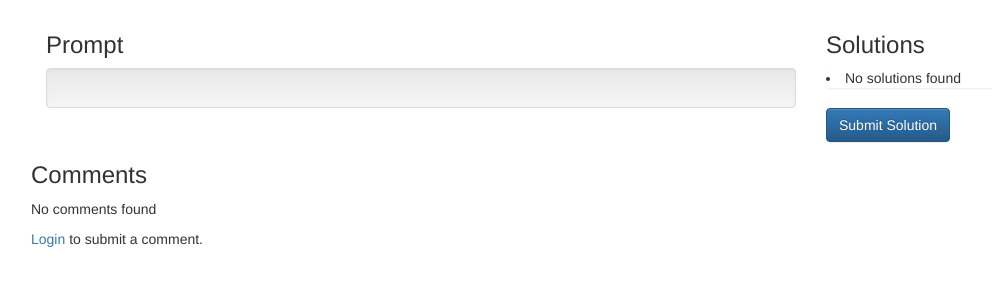
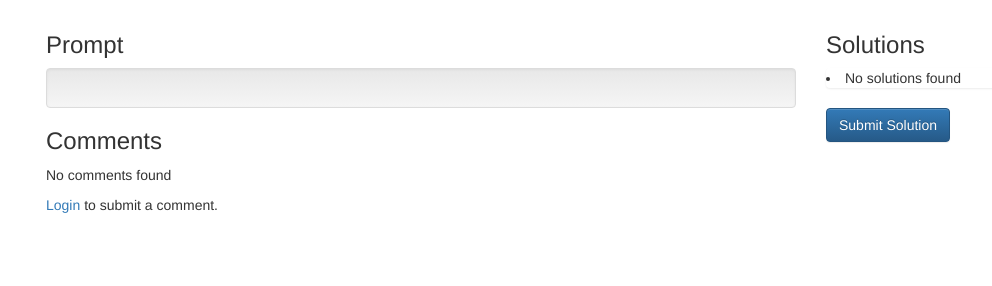
Before and after one commit to ebracho/chico-acm-programming-challenges-webapp, a Flask app: template templates/view-problem.html in a window 1280 px wide. Shown: the part 140-426 px from the top of the page, without its empty margins (24-1016 px from the left). Run offline with Flask 2, Linux system fonts and the light colour scheme; the template is opened without the code that fills it, so the values that code supplies are empty; some libraries are stand-ins or nearby versions.

Commit message:
modified view-problem page to fit more solutions

```diff
--- a/templates/view-problem.html
+++ b/templates/view-problem.html
@@ -41,35 +41,18 @@
 
 <div class="row">
 
+  <div class="col-md-8">
+
     <!-- prompt -->
-  <div class="col-md-8">
+    <div id="prompt">
       <h3>Prompt</h3>
       <div class="well">
         {{ problem.prompt | markdown(no_html=True) }}
       </div>
     </div>
 
-  <!-- solution list -->
-  <div class="col-md-4">
-    <h3>Solutions</h3>
-    <div class="list-group">
-      {% for solution in solutions %}
-      <a class="list-group-item" href="{{ url_for('view_solution', problem_id=problem.id, solution_id=solution.id) }}">
-        {{ solution.language }} | {{ solution.user_id }}
-      </a>
-      {% else %}
-      <li>No solutions found</li>
-      {% endfor %}
-    </div>
-    <a class="btn btn-primary" href="{{ url_for('create_solution', problem_id=problem.id) }}">Submit Solution</a>
-  </div>
-
-</div>
-
-<div class="row">
-
-  <div id="col-md-12">
-
+    <!-- comments -->
+    <div id="comments">
       <h3>Comments</h3>
       {% for comment in comments %}
 
@@ -115,24 +98,18 @@
       {% else %}
         <p>No comments found<p>
       {% endfor %}
-
     </div>
 
-</div>
-
-<div class="row">
+    <!-- comment form -->
+    <div id="comment-form">
 
       {% if 'logged_in_user' in session %}
-
-  <div class="col-md-8" id="comment-form">
 
       <!-- comment form -->
       <form action="{{ url_for('create_problem_comment', problem_id=problem.id) }}" method="post" >
         <div class="form-group{{ ' has-' + session['validation']['body']['level'] if 'validation' in session }}">
           <label for="body">Write a comment.</label>
-        <textarea class="form-control" name="body" id="body" rows="4" cols="50">
-{{ session['form_cache']['body'] if 'form_cache' in session }}
-        </textarea>
+          <textarea class="form-control" name="body" id="body" rows="4" cols="50">{{ session['form_cache']['body'] if 'form_cache' in session }}</textarea>
           <small class="form-text pull-right"><a data-toggle="collapse" href="#formatting-help">formatting help</a></small>
           {% if 'validation' in session %}
           <span class="help-block">{{ session.pop('validation')['body']['msg'] }}</span>
@@ -159,10 +136,8 @@
       {% endif %}
       {% endif %}
 
-  </div>
-
       <!-- markdown guide -->
-  <div class="col-md-4 collapse" id="formatting-help">
+      <div class="collapse" id="formatting-help">
         <div class="well">
           <table class="table">
             <thead>
@@ -260,5 +235,28 @@
 
     </div>
 
+  </div>
+
+  <div class="col-md-4">
+
+    <!-- solutions -->
+    <div id="solutions">
+      <h3>Solutions</h3>
+      <div class="list-group">
+        {% for solution in solutions %}
+        <a class="list-group-item" href="{{ url_for('view_solution', problem_id=problem.id, solution_id=solution.id) }}">
+          {{ solution.language }} | {{ solution.user_id }}
+        </a>
+        {% else %}
+        <li>No solutions found</li>
+        {% endfor %}
+      </div>
+      <a class="btn btn-primary" href="{{ url_for('create_solution', problem_id=problem.id) }}">Submit Solution</a>
+    </div>
+
+  </div>
+
+</div>
+
 
 {% endblock %}
```
Lines whose indentation alone changed are shown as unchanged.
